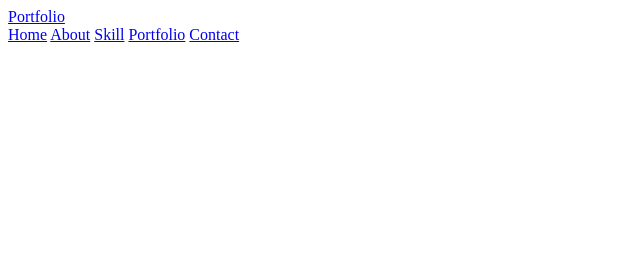
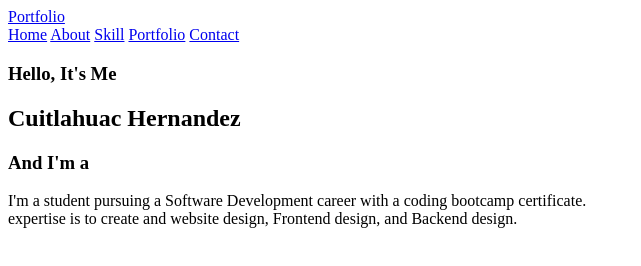
Before and after one commit to HernandezCui/Portfolio, a plain HTML site: page index.html in a window 1280 px wide. Shown: the whole page, without its empty margins (0-641 px from the left). Drawn offline with Linux system fonts and the light colour scheme.

Commit message:
added home section on html

```diff
--- a/index.html
+++ b/index.html
@@ -18,6 +18,18 @@
                 <a href="#" >Contact</a>
         </nav>
     </header>
+    <section class="home">
+        <div class="home-content">
+            <h3>Hello, It's Me</h3>
+            <h1>Cuitlahuac Hernandez</h1>
+            <h3>And I'm a</h3>
+            <p>I'm a student pursuing a Software Development career with a coding bootcamp certificate.
+                <br>expertise is to create and website design, Frontend design, and Backend design.</p>
+            <div class="home-sci">
+
+            </div>
+            </div>
+    </section>
 
 </body>
 </html>
```
